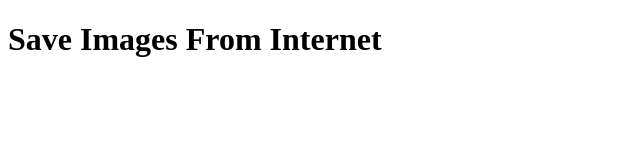
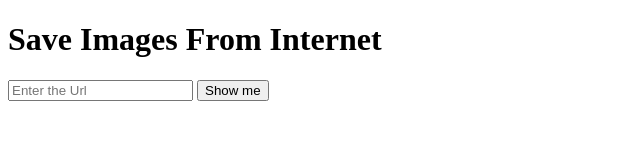
Before and after one commit to saidazimov720/homework-13, a plain HTML site: page image_shower/index.html in a window 1280 px wide. Shown: the whole page, without its empty margins (0-640 px from the left). Drawn offline with Linux system fonts and the light colour scheme.

Commit message:
input and button

```diff
--- a/image_shower/index.html
+++ b/image_shower/index.html
@@ -9,6 +9,8 @@
 <body>
     <div class="image">
         <h1>Save Images From Internet</h1>
+        <input type="text" id="Url" placeholder="Enter the Url"/>
+        <button onclick="displayImage()">Show me</button>
     </div>
     <script src="./script.js"></script>
 </body>
```
